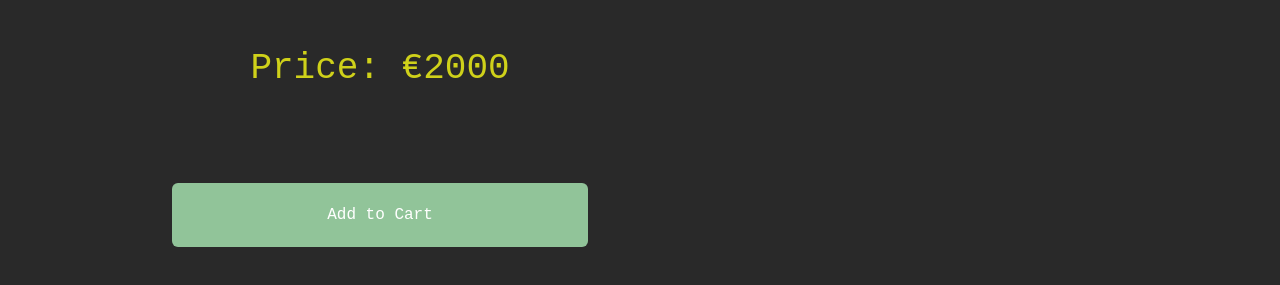
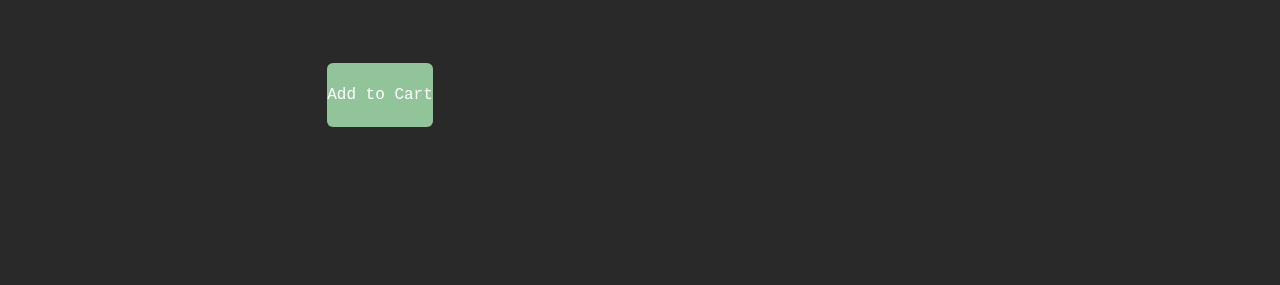
Before and after one commit to lukeconnolly2/Ai-Store, a React (Vite) app in the folder frontend/: page /product/1 in a window 1280 px wide. Shown: the part 531-816 px from the top of the page. Built offline with nearby package versions, Linux system fonts and the light colour scheme.

Commit message:
Changed Page Transition delay

```diff
--- a/frontend/src/App.jsx
+++ b/frontend/src/App.jsx
@@ -14,7 +14,7 @@ function App() {
     <div className="bg-bgdark text-primary font-coolfont">
       <NavBar/>
       <div className="container mx- mt-2">
-        <AnimatePresence>
+        <AnimatePresence mode="wait">
           <Routes location={location} key={location.pathname}>
             <Route path="/" element={<Home />} />
             <Route path="/products" element={<Products />} />
--- a/frontend/src/pages/Cart.jsx
+++ b/frontend/src/pages/Cart.jsx
@@ -6,7 +6,7 @@ export default function Cart() {
     initial={{ opacity: 0 }}
      animate={{ opacity: 100 }}
      exit={{ opacity: 0 }}
-     transition={{ duration: .1 }}
+     transition={{ duration: .2 }}
     >
       <div>Cart</div>
     </motion.main>
--- a/frontend/src/pages/Home.jsx
+++ b/frontend/src/pages/Home.jsx
@@ -7,7 +7,7 @@ export default function Home() {
     initial={{ opacity: 0}}
      animate={{ opacity: 100 }}
      exit={{ opacity: 0 }}
-     transition={{ duration: .1 }}
+     transition={{ duration: .3 }}
     >
     <div class="relative overflow-hidden bg-bgdark h-screen">
         <div class="pt-16 pb-80 sm:pt-24 sm:pb-40 lg:pt-40 lg:pb-48">
--- a/frontend/src/pages/ProductPage.jsx
+++ b/frontend/src/pages/ProductPage.jsx
@@ -12,9 +12,9 @@ export default function ProductPage() {
         initial={{ opacity: 0 }}
          animate={{ opacity: 100 }}
          exit={{ opacity: 0 }}
-         transition={{ duration: .1 }}
+         transition={{ duration: .2 }}
         >
-        <div className="flex flex-row justify-between h-screen">
+        <div className="flex flex-row justify-between h-[80vh]">
             <div className="basis-1/12 p-4">
                 <Link to="../../products">
                 <svg xmlns="http://www.w3.org/2000/svg" fill="none" viewBox="0 0 24 24" strokeWidth={1.5} stroke="currentColor" className="h-12 w-12">
@@ -25,7 +25,7 @@ export default function ProductPage() {
             <div className="basis-4/12 pt-5 flex flex-col justify-evenly items-center">
                  <div><img src={prod.productImgUrl} /></div>
                  <div className="text-alt text-4xl">Price: €{prod.price}</div>
-                 <div className="w-full h-16 bg-secondary text-white flex flex-row justify-center items-center rounded-md px-auto">Add to Cart</div>
+                 <Link to="/checkoutpage"><div className="w-full h-16 bg-secondary text-white flex flex-row justify-center items-center rounded-md px-auto">Add to Cart</div></Link>
             </div>
             <div className="basis-6/12 flex flex-col justify-start mt-20">{prod.description}</div>
         </div>
--- a/frontend/src/pages/Products.jsx
+++ b/frontend/src/pages/Products.jsx
@@ -6,10 +6,10 @@ export default function Products() {
   return (
     <motion.main
     className="main__container"
-    initial={{ opacity: 0 }}
+    initial={{ opacity: 100 }}
      animate={{ opacity: 100 }}
      exit={{ opacity: 0 }}
-     transition={{ duration: .1 }}
+     transition={{ duration: .2 }}
     >
       <div id="products" className="grid grid-rows-auto w-100 gap-0 bg-bgdark object-cover">
         {TESTPRODUCTS.map((product) => (
```
